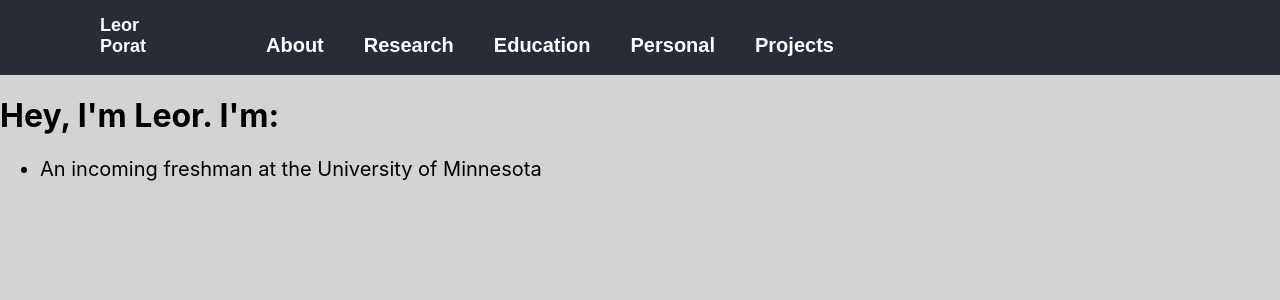
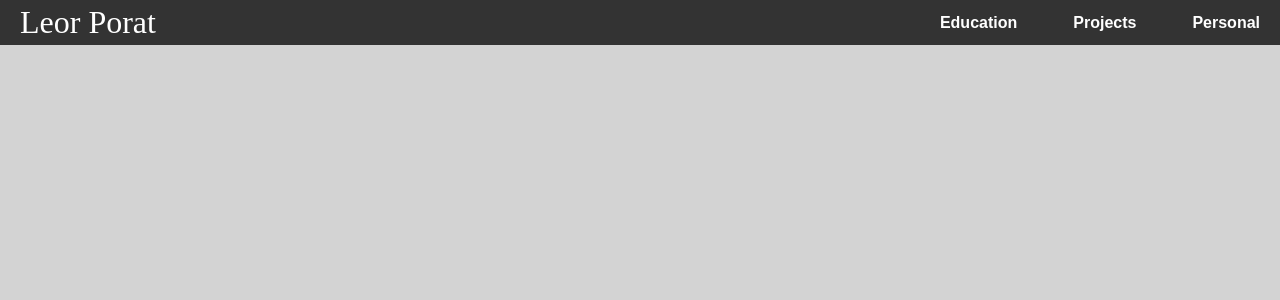
Before and after one commit to leorporat/personalWebsite, a React (Create React App) app: page / in a window 1280 px wide. Shown: the top 300 px of the page. Built offline with nearby package versions, Linux system fonts and the light colour scheme.

Commit message:
re-styled navbar, reorganized files

```diff
--- a/src/App.css
+++ b/src/App.css
@@ -1,45 +1,57 @@
-/*
-.App {
-  text-align: center;
+* {
+  box-sizing: border-box;
 }
 
-.App-logo {
-  height: 40vmin;
-  pointer-events: none;
+body {
+  background-color: lightgray;
+  margin: 0;
 }
 
-@media (prefers-reduced-motion: no-preference) {
-  .App-logo {
-    animation: App-logo-spin infinite 20s linear;
-  }
+nav {
+  background-color: #333;
+  color: white;
+  display: flex;
+  justify-content: space-between;
+  align-items: stretch;
+  gap: 2rem;
+  padding: 0 1rem;
 }
 
-.App-header {
-  background-color: #282c34;
-  min-height: 100vh;
+nav a {
+  color: inherit;
+  text-decoration: none;
+  height: 100%;
   display: flex;
-  flex-direction: column;
   align-items: center;
-  justify-content: center;
-  font-size: calc(10px + 2vmin);
-  color: white;
+  padding: .25rem;
 }
 
-.App-link {
-  color: #61dafb;
+nav ul {
+  padding: 0;
+  margin: 0;
+  list-style: none;
+  display: flex;
+  gap: 3rem;
+  font-family: 'Raleway', sans-serif;
+  font-weight: 600;
+  font-size: 16px;
 }
 
-@keyframes App-logo-spin {
-  from {
-    transform: rotate(0deg);
-  }
-  to {
-    transform: rotate(360deg);
-  }
+.site-title {
+  font-size: 2rem;
 }
-*/
+
+nav li.active {
+  background-color: #555;
+}
+
+nav li:hover {
+  background-color: #777;
+}
 
 
+
+/*
 
 nav {
 
@@ -87,3 +99,5 @@ body {
   border-bottom:10px #7a6970;
 
 }
+
+*/
--- a/src/App.js
+++ b/src/App.js
@@ -1,4 +1,5 @@
 import './App.css';
+import Navbar from './Navbar';
 
 /*
 function App() {
@@ -23,41 +24,10 @@ function App() {
 }
 */
 
-function Header() {
+function App() {
   return (
-    <html>
-      <header>
-
-        <nav>
-          <div className="headerTab" id="poop">
-            <h1><strong>Leor<br></br>Porat</strong></h1>
-          </div>
-          <div className="headerTab">
-            <p>About</p>
-          </div>
-          <div className="headerTab">
-            <p>Research</p>
-          </div>
-          <div className="headerTab">
-            <p>Education</p>
-          </div>
-          <div className="headerTab">
-            <p>Personal</p>
-          </div>
-          <div className="headerTab">
-            <p>Projects</p>
-          </div>
-        </nav>
-      </header>
-      <body>
-        <h1>Hey, I'm Leor. I'm: </h1>
-        <ul className="aboutList">
-          <li>An incoming freshman at the University of Minnesota</li>
-        </ul>
-
-      </body>
-    </html>
+    <Navbar />
   );
 }
 
-export default Header;
+export default App;
--- /dev/null
+++ b/src/Navbar.js
@@ -0,0 +1,54 @@
+function Navbar() {
+    return (
+        /*
+        <html>
+          <header>
+
+            <nav>
+              <div className="headerTab" id="poop">
+                <h1><strong>Leor<br></br>Porat</strong></h1>
+              </div>
+              <div className="headerTab">
+                <p>About</p>
+              </div>
+              <div className="headerTab">
+                <p>Research</p>
+              </div>
+              <div className="headerTab">
+                <p>Education</p>
+              </div>
+              <div className="headerTab">
+                <p>Personal</p>
+              </div>
+              <div className="headerTab">
+                <p>Projects</p>
+              </div>
+            </nav>
+          </header>
+          <body>
+            <h1>Hey, I'm Leor. I'm: </h1>
+            <ul className="aboutList">
+              <li>An incoming freshman at the University of Minnesota</li>
+            </ul>
+
+          </body>
+        </html>
+        */
+       <nav>
+        <a href="/" className="site-title">Leor Porat</a>
+        <ul>
+            <li>
+                <a href="/education">Education</a>
+            </li>
+            <li>
+                <a href="/projects">Projects</a>
+            </li>
+            <li>
+                <a href="/personal">Personal</a>
+            </li>
+        </ul>
+       </nav>
+    )
+}
+
+export default Navbar;
--- a/src/index.css
+++ /dev/null
@@ -1,13 +0,0 @@
-body {
-  margin: 0;
-  font-family: -apple-system, BlinkMacSystemFont, 'Segoe UI', 'Roboto', 'Oxygen',
-    'Ubuntu', 'Cantarell', 'Fira Sans', 'Droid Sans', 'Helvetica Neue',
-    sans-serif;
-  -webkit-font-smoothing: antialiased;
-  -moz-osx-font-smoothing: grayscale;
-}
-
-code {
-  font-family: source-code-pro, Menlo, Monaco, Consolas, 'Courier New',
-    monospace;
-}
--- a/src/index.js
+++ b/src/index.js
@@ -1,8 +1,6 @@
 import React from 'react';
 import ReactDOM from 'react-dom/client';
-import './index.css';
 import App from './App';
-import reportWebVitals from './reportWebVitals';
 
 const root = ReactDOM.createRoot(document.getElementById('root'));
 root.render(
@@ -10,8 +8,3 @@ root.render(
     <App />
   </React.StrictMode>
 );
-
-// If you want to start measuring performance in your app, pass a function
-// to log results (for example: reportWebVitals(console.log))
-// or send to an analytics endpoint. Learn more: https://bit.ly/CRA-vitals
-reportWebVitals();
--- a/src/reportWebVitals.js
+++ /dev/null
@@ -1,13 +0,0 @@
-const reportWebVitals = onPerfEntry => {
-  if (onPerfEntry && onPerfEntry instanceof Function) {
-    import('web-vitals').then(({ getCLS, getFID, getFCP, getLCP, getTTFB }) => {
-      getCLS(onPerfEntry);
-      getFID(onPerfEntry);
-      getFCP(onPerfEntry);
-      getLCP(onPerfEntry);
-      getTTFB(onPerfEntry);
-    });
-  }
-};
-
-export default reportWebVitals;
```
Also changed, not shown: src/setupTests.js (deleted, +0 -5 lines), 1 other file (tests, documents, lock files or other folders).
